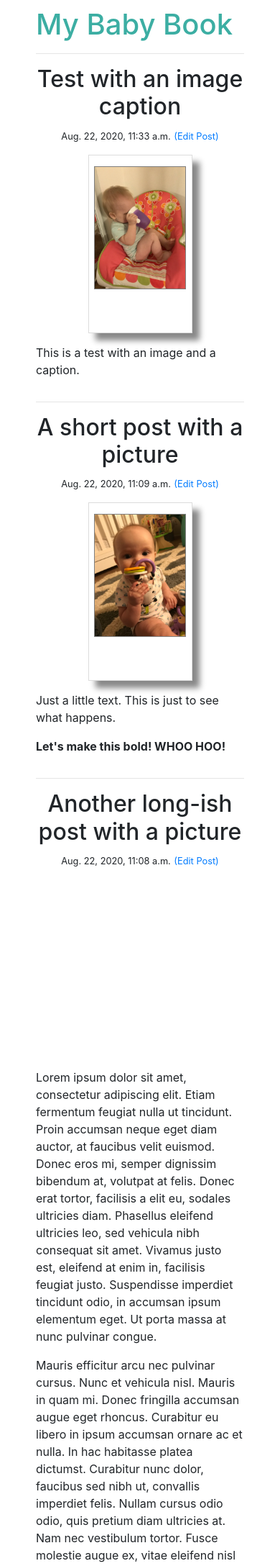
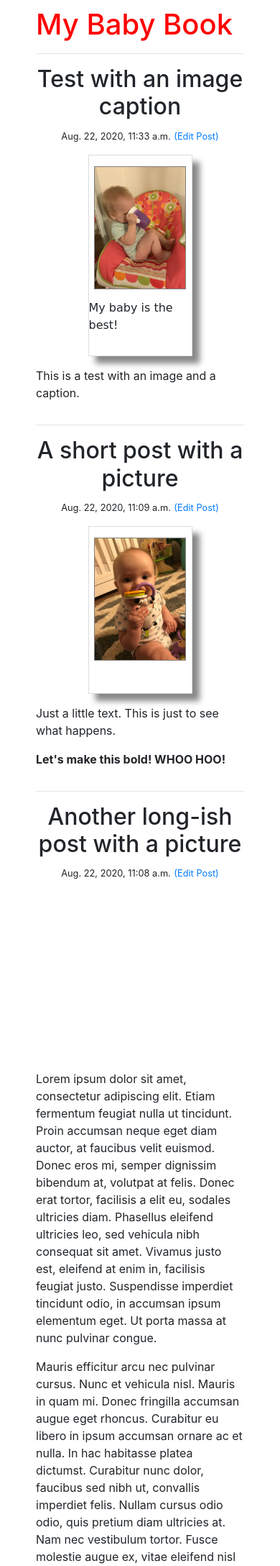
Before and after one commit to ajudd2020/babybook, a Django app: page /view_book/ in a window 390 px wide. Shown: the part 56-2232 px from the top of the page at 72% size. Run offline with Django 3.2, Linux system fonts and the light colour scheme; a user stored in the database is signed in; data comes from the database, SQL or seed files in the repository; both versions use the stored data as it was after the commit; parts of the project's set-up code (start-up, migrations or seed data) failed here and were passed over; some libraries are stand-ins or nearby versions.

Commit message:
media queries and added caption function

```diff
--- a/main/forms.py
+++ b/main/forms.py
@@ -4,4 +4,4 @@
 class CreateEntryForm(forms.ModelForm):
     class Meta:
         model = BabyBookEntry
-        fields = ['title', 'entry', 'main_image']
+        fields = ['title', 'entry', 'main_image', 'image_caption']
--- a/main/models.py
+++ b/main/models.py
@@ -14,6 +14,7 @@
     entry = RichTextField(blank=True, null=True, max_length=2000)
     #entry = models.TextField()
     post_date = models.DateTimeField(auto_now_add=True)
+    image_caption = models.CharField(max_length=30, null=True, blank=True)
 
     def __str__(self):
         return self.title
--- a/main/static/main.css
+++ b/main/static/main.css
@@ -6,7 +6,8 @@
 }
 
 h1 {
-    color: #3CAEA3;
+    /*color: #3CAEA3;*/
+    color: red;
 }
 
 .main_content {
@@ -24,6 +25,9 @@
     opacity: 0;
     transition: opacity .6s .10s ease-in;
     will-change: opactiy;
+    display: flex;
+    flex-direction: column;
+    align-items: center;
 }
 
 .image_text_wrapper {
@@ -35,20 +39,33 @@
 
 img {
     margin-top: 15px;
-    margin-bottom: 60px;
     width: 90%;
     border: 1px #808080 solid;
+}
+
+.image_caption {
+    margin-top: 10%;
+    margin-bottom: 10%;
+    font-size: .5em;
+    font-family: cursive;
 }
 
 .scroll-appear.visible {
     opacity: 1;
 }
 
-@media screen and (min-width: 700px) {
+@media screen and (min-width: 375px) {
+
+.image_caption {
+    font-size: 1em;
+}
+}
+
+@media screen and (min-width: 800px) {
     .image_text_wrapper {
         display: block;
+    }
 
-    }
     .scroll-appear.visible {
         opacity: 1;
         transform: translateY(0px);
@@ -63,4 +80,8 @@
         float: left;
         width: 20%;
     }
+    .image_caption {
+        font-size: 1em;
+    }
+
 }
--- a/main/templates/main/view.html
+++ b/main/templates/main/view.html
@@ -23,14 +23,24 @@
                 <div class="image_text_wrapper">
                     <div class="image_wrapper scroll-appear">
                         <img src="{{entry.main_image.url}}">
+                        <div class="image_caption">
+                            {% if entry.image_caption %}
+                                <p>{{entry.image_caption}}</p>
+                            {% else %}
+                                <p></p>
+                                <p></p>
+                            {% endif %}
+                        </div>
                     </div>
-                    <div class="text_wrapper">
+                    <div class="entry_wrapper">
                         {{entry.entry|safe}}
                     </div>
                 </div>
 
             {% else %}
-                {{entry.entry|safe}}
+                <div class="entry_wrapper">
+                    {{entry.entry|safe}}
+                </div>
             {% endif %}
 
             <div style="clear:both"></div>
--- a/main/views.py
+++ b/main/views.py
@@ -16,7 +16,7 @@
 
 class CreateEntryView(LoginRequiredMixin, CreateView):
     model = BabyBookEntry
-    fields = ['title', 'entry', 'main_image']
+    fields = ['title', 'entry', 'main_image', 'image_caption']
     template_name = 'main/entry.html'
 
     def form_valid(self, form):
```
Also changed, not shown: db.sqlite3, main/migrations/0002_babybookentry_image_caption.py (added), media/images/5AA72599-8FCE-46BE-A1E1-BECD23DFFB04.jpeg (added), media/images/5ACE4391-BEDE-4D00-9CDF-47141CB7AC61.jpeg (added), media/images/5BDD1B67-1535-4CD2-ADD3-23128244E0D7.jpeg (added).
